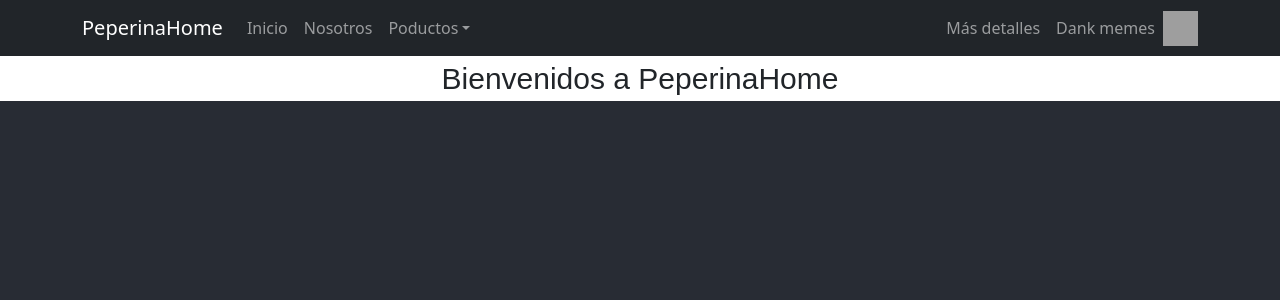
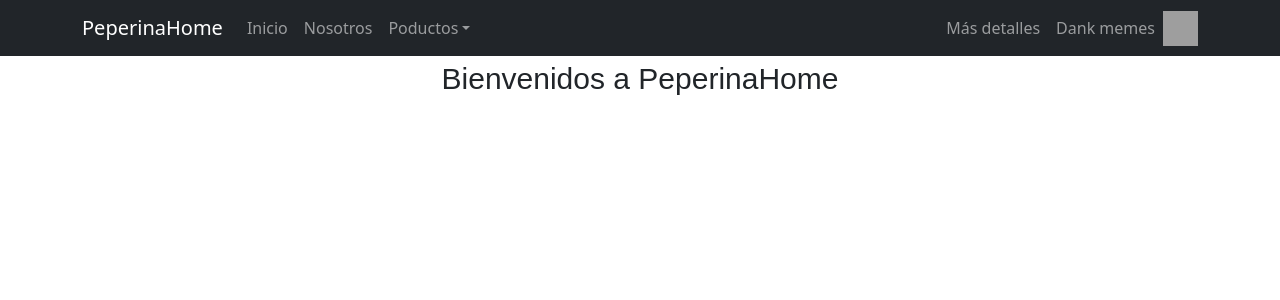
Before and after one commit to mslovero/desafio1-, a React (Create React App) app: page / in a window 1280 px wide. Shown: the top 300 px of the page. Built offline with nearby package versions, Linux system fonts and the light colour scheme; grey boxes are pictures that could not be loaded.

Commit message:
itemcount

```diff
--- a/src/App.css
+++ b/src/App.css
@@ -14,13 +14,9 @@
 }
 
 .App-header {
-  background-color: #282c34;
-  min-height: 100vh;
-  display: flex;
-  flex-direction: column;
-  align-items: center;
-  justify-content: center;
-  font-size: calc(10px + 2vmin);
+
+
+
   color: white;
 }
 
--- a/src/components/ItemListContainer/ItemListContainer.jsx
+++ b/src/components/ItemListContainer/ItemListContainer.jsx
@@ -1,9 +1,14 @@
 
 import"../ItemListContainer/ItemListContainer.css"
+
+
 const ItemListContainer = ({saludo="saludo"}) => {
   return (
     <div className="saludo"> {saludo} </div>
+
+
   )
 }
 
+
 export default ItemListContainer
```
Also changed, not shown: src/App.js (+10 -1 lines), src/components/Item/Item.jsx (added, +18 -0 lines), src/components/itemCount/itemCount.jsx (added, +32 -0 lines).
